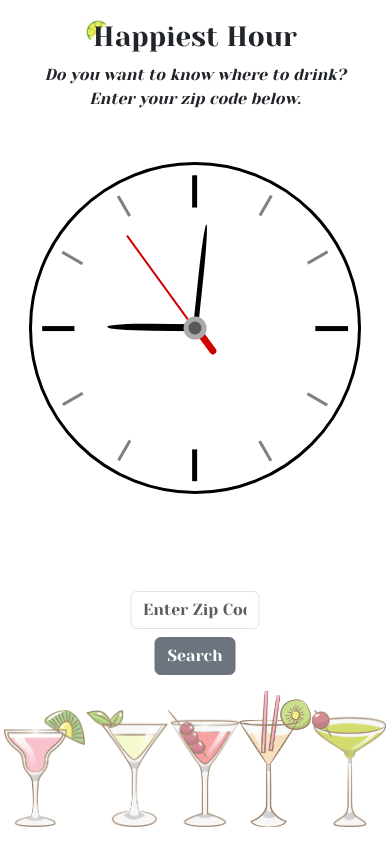
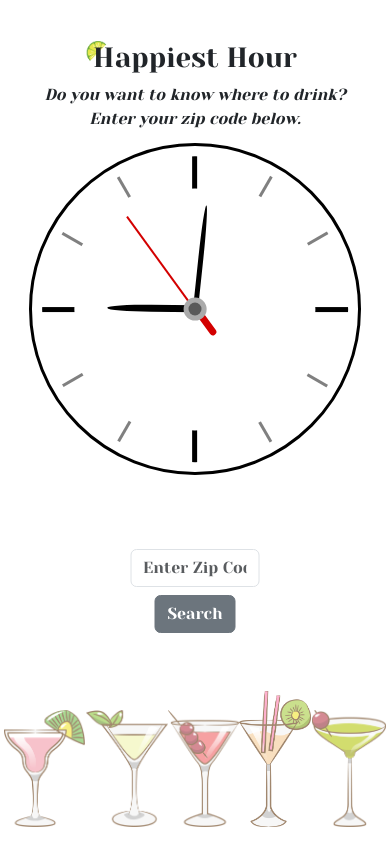
Before and after one commit to ColdWeatherBoyy/happiest-hour, a React (Vite) app in the folder client/: page / in a window 390 px wide. Built offline with nearby package versions, Linux system fonts and the light colour scheme.

Commit message:
adjusts location of submit button on mobile

```diff
--- a/client/src/components/Clock/Clock.css
+++ b/client/src/components/Clock/Clock.css
@@ -9,7 +9,7 @@
 	background-color: rgb(255, 255, 255);
 	border-radius: 50%;
 	position: relative;
-	margin-top: 1em;
+	/* margin-top: 1em; */
 	margin-left: auto;
 	margin-right: auto;
 	width: var(--diameter1);
@@ -29,14 +29,14 @@
 	.clock-frame {
 		width: var(--diameter2);
 		height: var(--diameter2);
-		margin-top: 20%;
+		margin-top: 10%;
 	}
 }
 
-@media (max-width: 480px) {
+@media (max-width: 540px) {
 	.clock-frame {
 		width: var(--diameter3);
 		height: var(--diameter3);
-		margin-top: 20%;
+		margin-top: 7vh;
 	}
 }
--- a/client/src/components/SubmitForm/SubmitForm.css
+++ b/client/src/components/SubmitForm/SubmitForm.css
@@ -1,7 +1,7 @@
 #submit {
 	z-index: 1;
 	position: absolute;
-	top: 75%;
+	top: 65vh;
 	left: 50%;
-	transform: translate(-50%, -50%);
+	transform: translate(-50%, 0%);
 }
--- a/client/src/components/Title/Title.css
+++ b/client/src/components/Title/Title.css
@@ -5,7 +5,6 @@
 .pageTop {
     display: flex;
     justify-content: space-around;
-    /* margin-top: 2%; */
     text-align: center;
     height: 10vh;
 }
@@ -33,10 +32,17 @@
     top: 25%;
 }
 
-
-@media (max-width: 480px) {
+@media (max-width: 950px) {
 	.pageTop {
         flex-direction: column;
         align-items: center;
     }
 }
+
+@media (max-width: 540px) {
+	.pageTop {
+        flex-direction: column;
+        align-items: center;
+        padding-top: 7%;
+    }
+}
```
